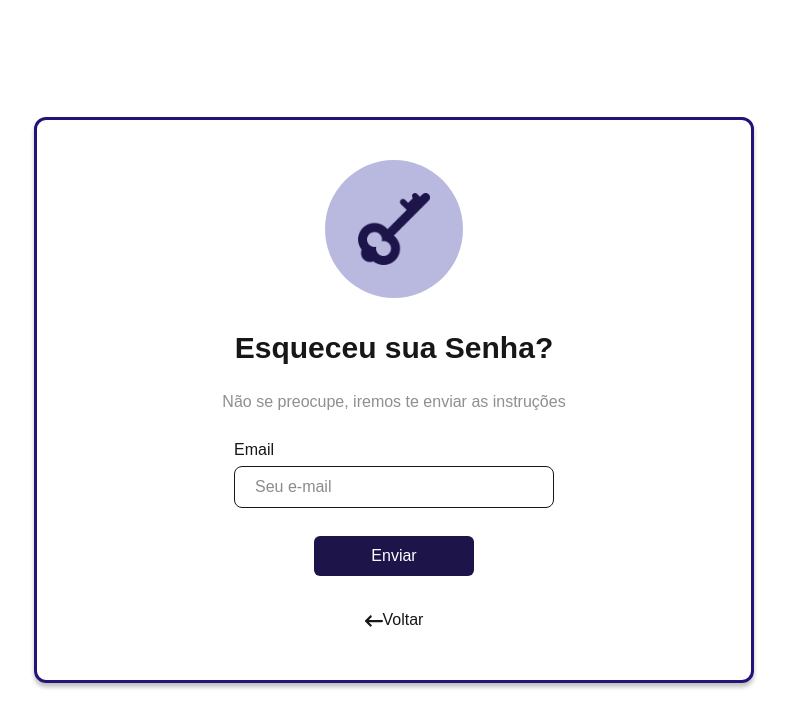
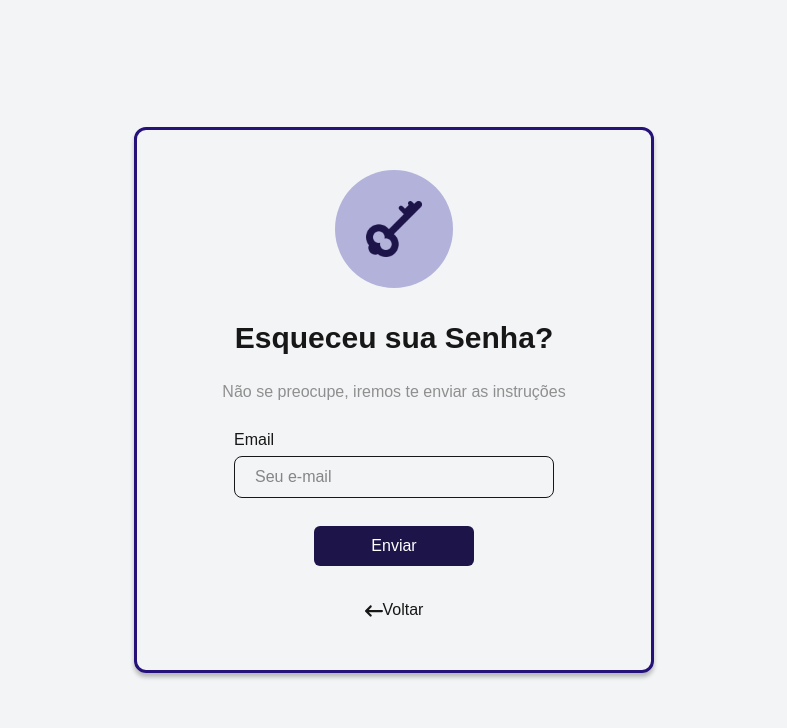
Before and after one commit to Plataforma-Digital-Senai/projeto-extensao, a Next.js app in the folder FrontEnd/: page /esqueci-minha-senha in a window 1280 px wide. Shown: the top 728 px of the page, without its empty margins (246-1033 px from the left). Built offline with nearby package versions, Linux system fonts and the light colour scheme.

Commit message:
feat:I changed the key image and the form size

```diff
--- a/FrontEnd/src/app/esqueci-minha-senha/page.tsx
+++ b/FrontEnd/src/app/esqueci-minha-senha/page.tsx
@@ -7,14 +7,14 @@ import Image from 'next/image';
 export default function Home() {
     const [email, setEmail] = useState('');
   return (
-    <div className=" flex items-center justify-center min-h-screen bg-white">
-      <div className="w-180 border-3 shadow-[0_4px_4px_rgba(0,0,0,0.25)] rounded-xl border-[#261178] ">
+    <div className="flex justify-center items-center min-h-screen bg-gray-100 p-4 mx-5">
+      <div className="w-130 px-3 border-3 shadow-[0_4px_4px_rgba(0,0,0,0.25)] rounded-xl border-[#261178] ">
         <div className="flex flex-col items-center text-center gap-6">
           <div className='p-6 mt-10 rounded-full bg-[#524FB066]'>
             <Image
                 src='/imagemChave.png'
                 alt="Imagem Chave"
-                width={90} // Defina conforme necessário
+                width={70}
                 height={90}
                 />
             </div>
```
